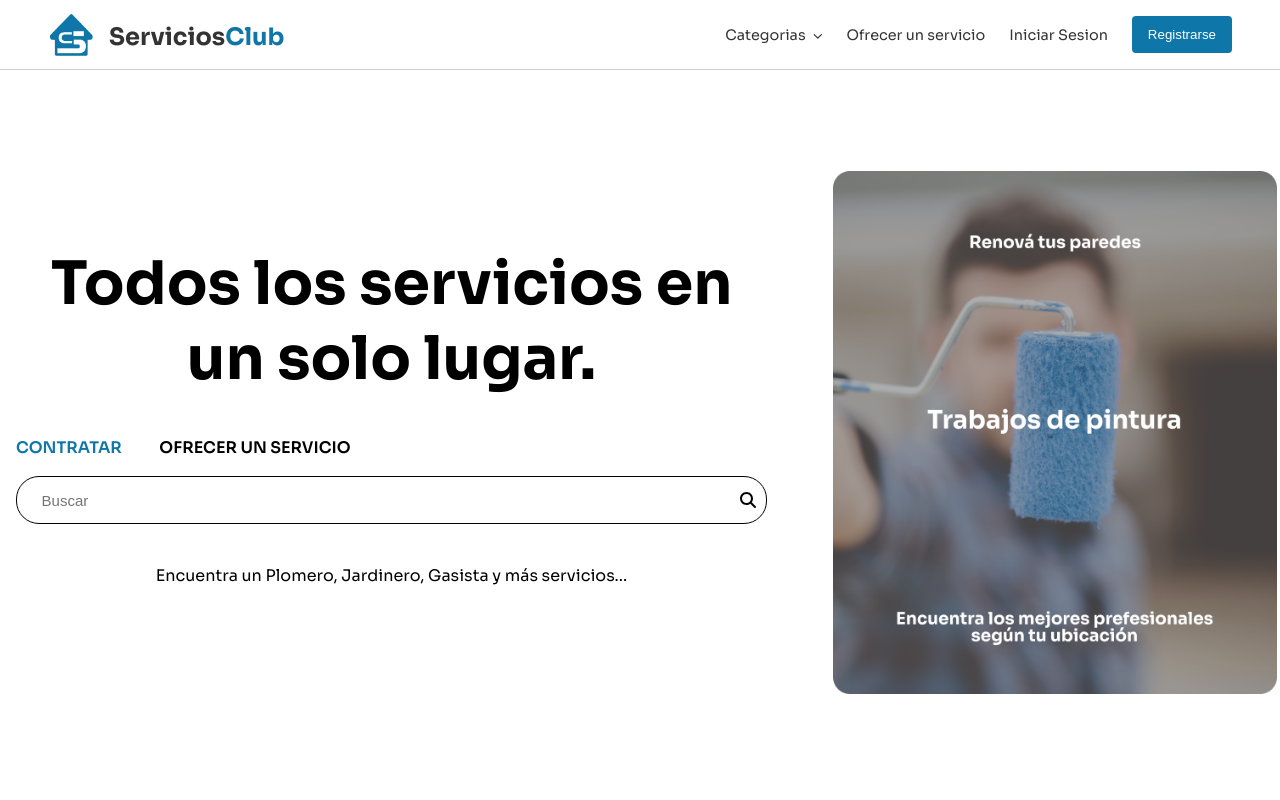
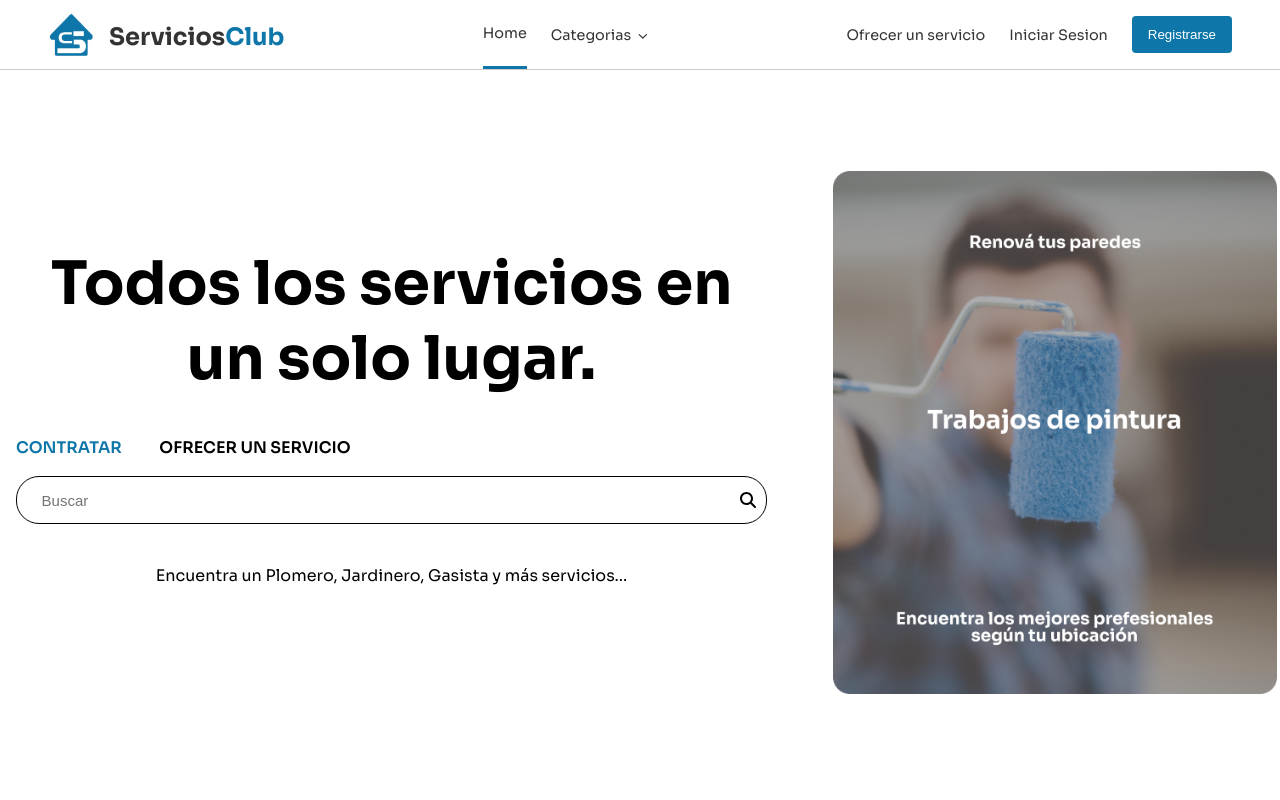
Before and after one commit to No-Country/c14-06-m-node-react, a React (Vite) app in the folder frontend/: page / in a window 1280 px wide. Shown: the top 800 px of the page. Built offline with nearby package versions, Linux system fonts and the light colour scheme.

Commit message:
fix: add home link

```diff
--- a/frontend/src/components/Navbar.jsx
+++ b/frontend/src/components/Navbar.jsx
@@ -79,14 +79,14 @@ const ArrowIcon = styled(FontAwesomeIcon)`
 const HideOnMobile = styled.div`
 	display: block;
 	height: 100%;
-	@media (max-width: 920px) {
+	@media (max-width: 940px) {
 		display: none;
 	}
 `;
 
 const HideOnXsMobile = styled.div`
 	display: block;
-	@media (max-width: 580px) {
+	@media (max-width: 600px) {
 		display: none;
 	}
 `;
@@ -102,6 +102,11 @@ const Navbar = () => {
 				</TextLogo>
 			</Link>
 			<NavUl>
+				<HideOnMobile>
+					<Li>
+						<StyledLink to="/">Home</StyledLink>
+					</Li>
+				</HideOnMobile>
 				<HideOnXsMobile>
 					<Li>
 						<HashLink smooth to="/#categories">
@@ -109,6 +114,8 @@ const Navbar = () => {
 						</HashLink>
 					</Li>
 				</HideOnXsMobile>
+			</NavUl>
+			<NavUl>
 				<HideOnMobile>
 					<Li>
 						<StyledLink to="/ofrecer-servicio">Ofrecer un servicio</StyledLink>
```
